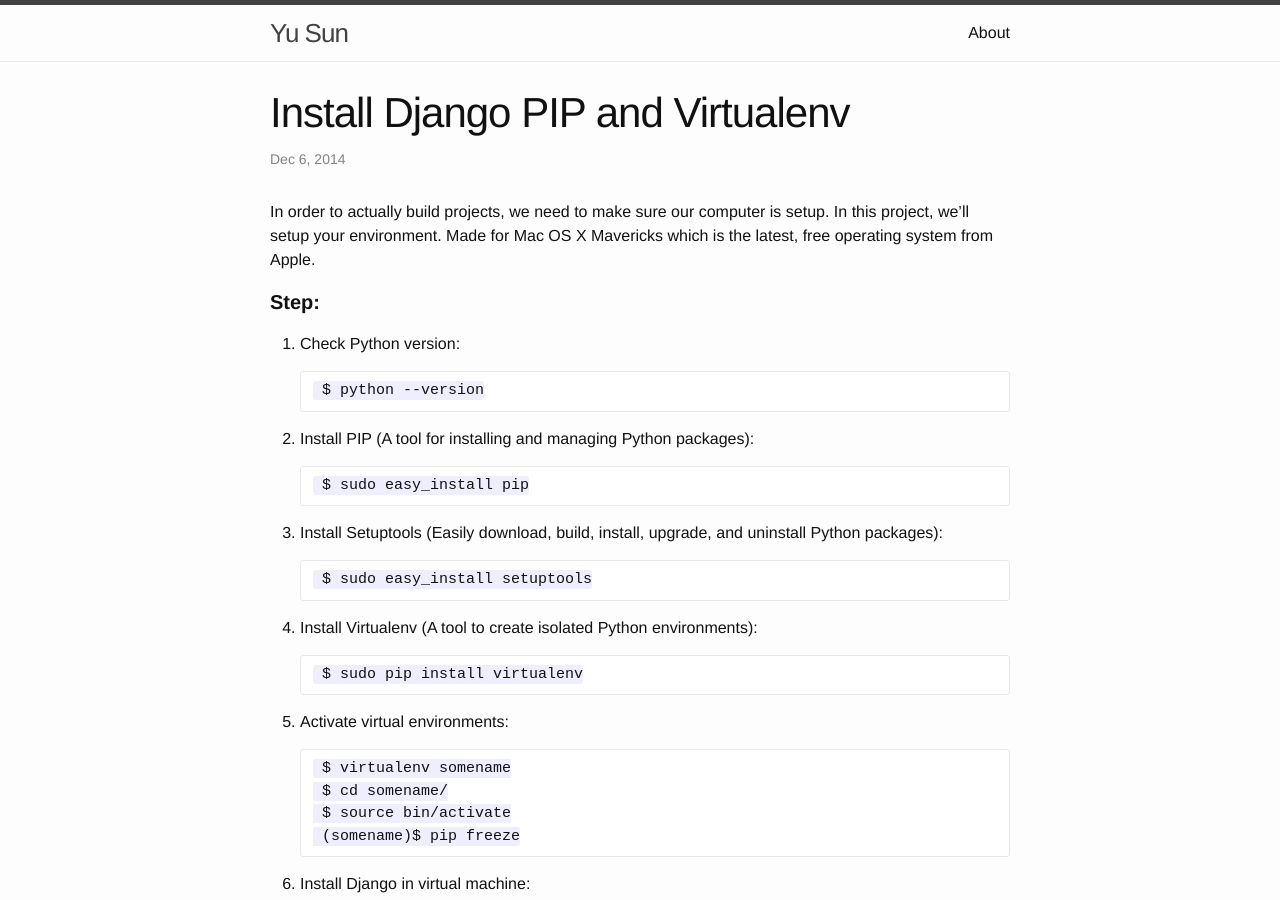
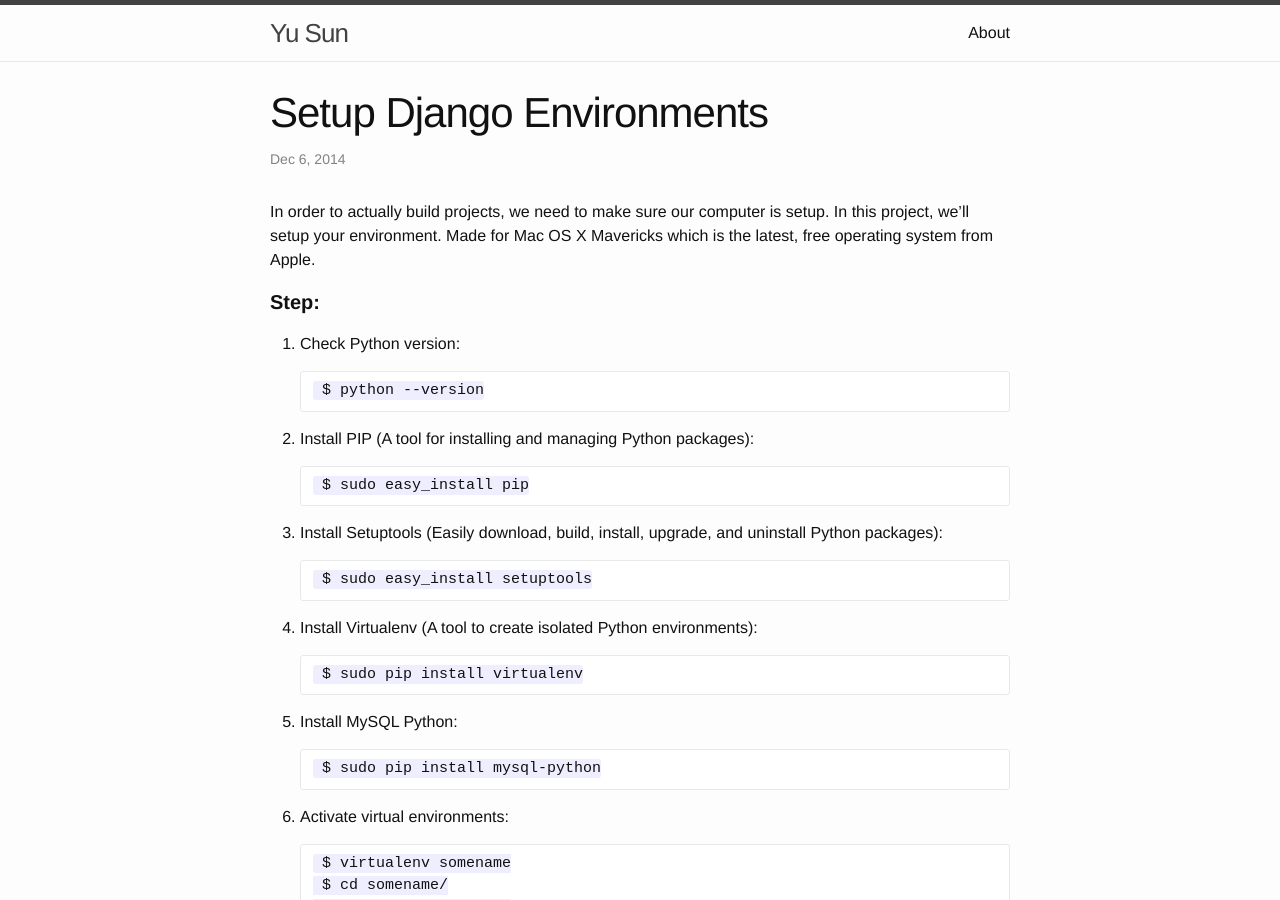
Before and after one commit to usunyu/usunyu.github.io, a Jekyll site: the page built from _posts/2014-12-06-setup-django.markdown, in a window 1280 px wide and 900 px high. Built offline with Jekyll 4.4.1, drawn with Linux system fonts in a browser that asks for light colours.

Commit message:
bind usunyu.com

```diff
--- /dev/null
+++ b/CNAME
@@ -0,0 +1 @@
+usunyu.com
--- a/_posts/2014-12-06-install-django.markdown
+++ b/_posts/2014-12-06-setup-django.markdown
@@ -1,6 +1,6 @@
 ---
 layout: post
-title:  "Install Django PIP and Virtualenv"
+title:  "Setup Django Environments"
 date:   2014-12-06 20:01:50
 categories: jekyll update
 ---
@@ -22,6 +22,10 @@
 4. Install Virtualenv (A tool to create isolated Python environments):
 
 		$ sudo pip install virtualenv
+
+5. Install MySQL Python:
+
+		$ sudo pip install mysql-python
 
 5. Activate virtual environments:
 
```
